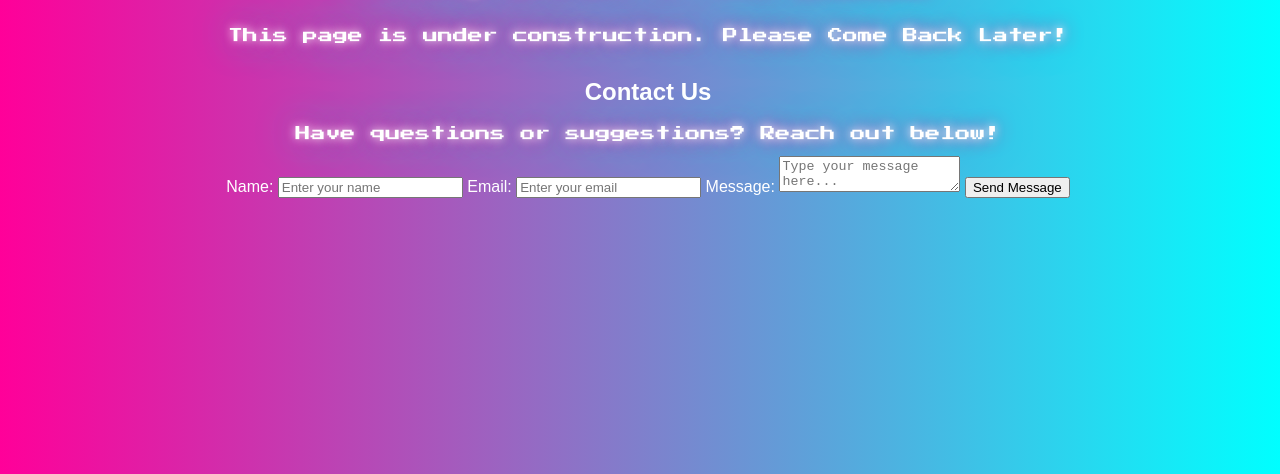
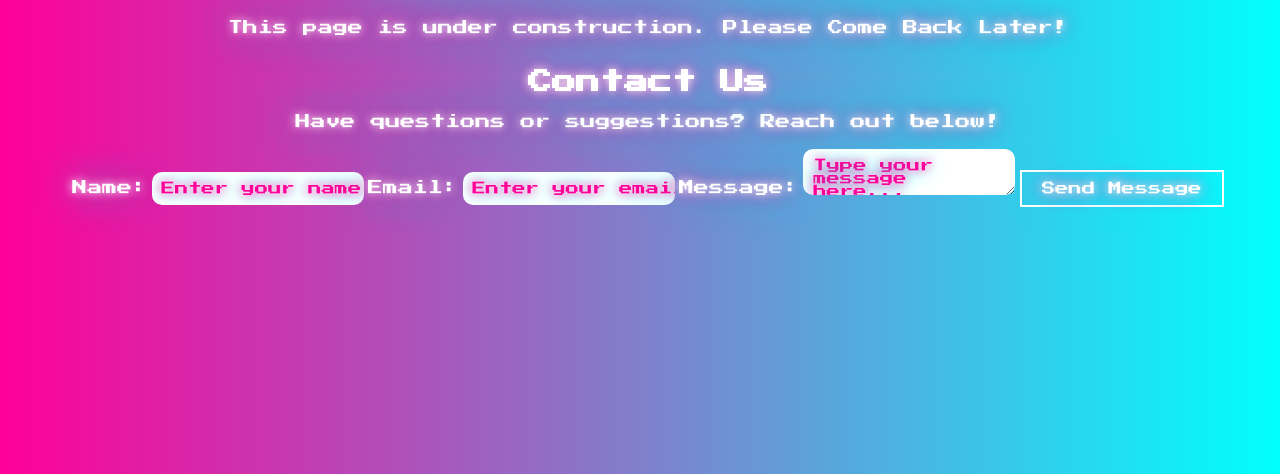
Before and after one commit to DAVIDhaxx666/jubilant-carnival, a plain HTML site: page index.html in a window 1280 px wide. Shown: the part 342-816 px from the top of the page. Drawn offline with Linux system fonts and the light colour scheme.

Commit message:
Update style.css

```diff
--- a/style.css
+++ b/style.css
@@ -1,3 +1,4 @@
+
 body {
     display: flex;
     justify-content: center;
@@ -24,7 +25,33 @@ h1 {
     position: relative;
 }
 
+h2 {
+    font-family: 'Press Start 2P', cursive;
+    font-size: 24px;
+    color: white;
+    text-shadow: 0 0 5px #fff, 0 0 10px #ff0099, 0 0 20px #00ffff;
+    animation: glow 1.5s infinite alternate;
+    z-index: 2;
+    position: relative;
+}
+
 p {
+    font-size: 15px;
+    margin-top: 10px;
+    font-family: 'Press Start 2P', cursive;
+    text-shadow: 0 0 5px #fff, 0 0 10px #ff0099, 0 0 20px #00ffff;
+    animation: glow 1.5s infinite alternate;
+    z-index: 2;
+}
+
+input::placeholder,
+textarea::placeholder {
+    overflow: visible;
+    color: #ff0099; /* Sets the placeholder text color to pink */
+    opacity: 1; /* Ensures the color is fully visible */
+}
+
+label {
     font-size: 15px;
     margin-top: 10px;
     font-family: 'Press Start 2P', cursive;
@@ -41,3 +68,36 @@ p {
         text-shadow: 0 0 10px #fff, 0 0 20px #ff0099, 0 0 40px #00ffff;
     }
 }
+
+input, textarea {
+    font-family: 'Press Start 2P', cursive;
+    color: #ff0099;
+    text-shadow: 0 0 5px #fff, 0 0 10px #ff0099, 0 0 20px #00ffff;
+    width: 15%;
+    height: 15%;
+    padding: 10px;
+    margin-top: 5px;
+    border: none;
+    border-radius: 10px; /* Adds rounded corners */
+    outline: none; /* Removes default focus outline */
+}
+
+button {
+    margin-top: 15px;
+    padding: 10px 20px;
+    background-color: transparent; /* Keeps the button transparent */
+    color: white;
+    font-family: 'Press Start 2P', cursive;
+    border: 2px solid white; /* Adds white outline */
+    cursor: pointer;
+    position: relative;
+    transition: 0.3s ease-in-out;
+    text-shadow: 0 0 5px #fff, 0 0 10px #ff0099, 0 0 20px #00ffff;
+    animation: glow 1.5s infinite alternate;
+}
+
+/* Glowing hover effect */
+button:hover {
+    background-color: #ff0099; /* Optional: adds a solid color on hover */
+    box-shadow: 0 0 10px white, 0 0 20px #ff0099, 0 0 30px #00ffff;
+}
```
